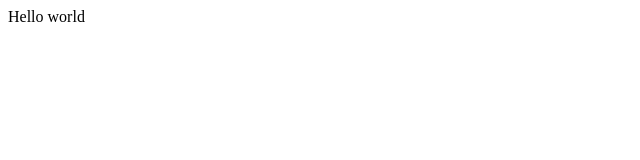
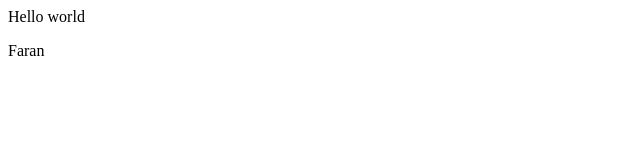
Before and after one commit to FaranMasoodPeerzada/demo-github, a plain HTML site: page index.html in a window 1280 px wide. Shown: the full height of the page, 0-640 px from the left. Drawn offline with Linux system fonts and the light colour scheme.

Commit message:
Added Faran

```diff
--- a/index.html
+++ b/index.html
@@ -1 +1,2 @@
 <div> Hello world </div>
+<p>Faran</p>
```
